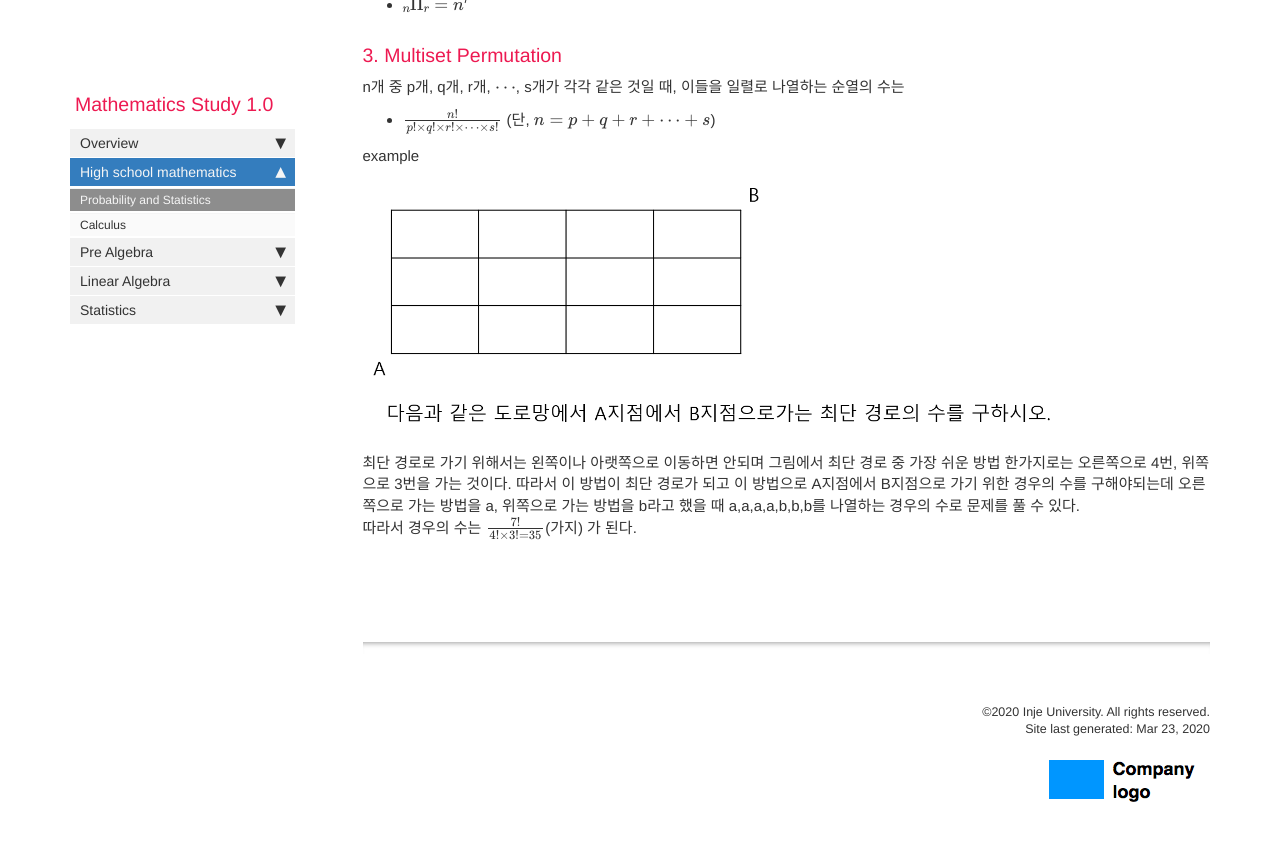
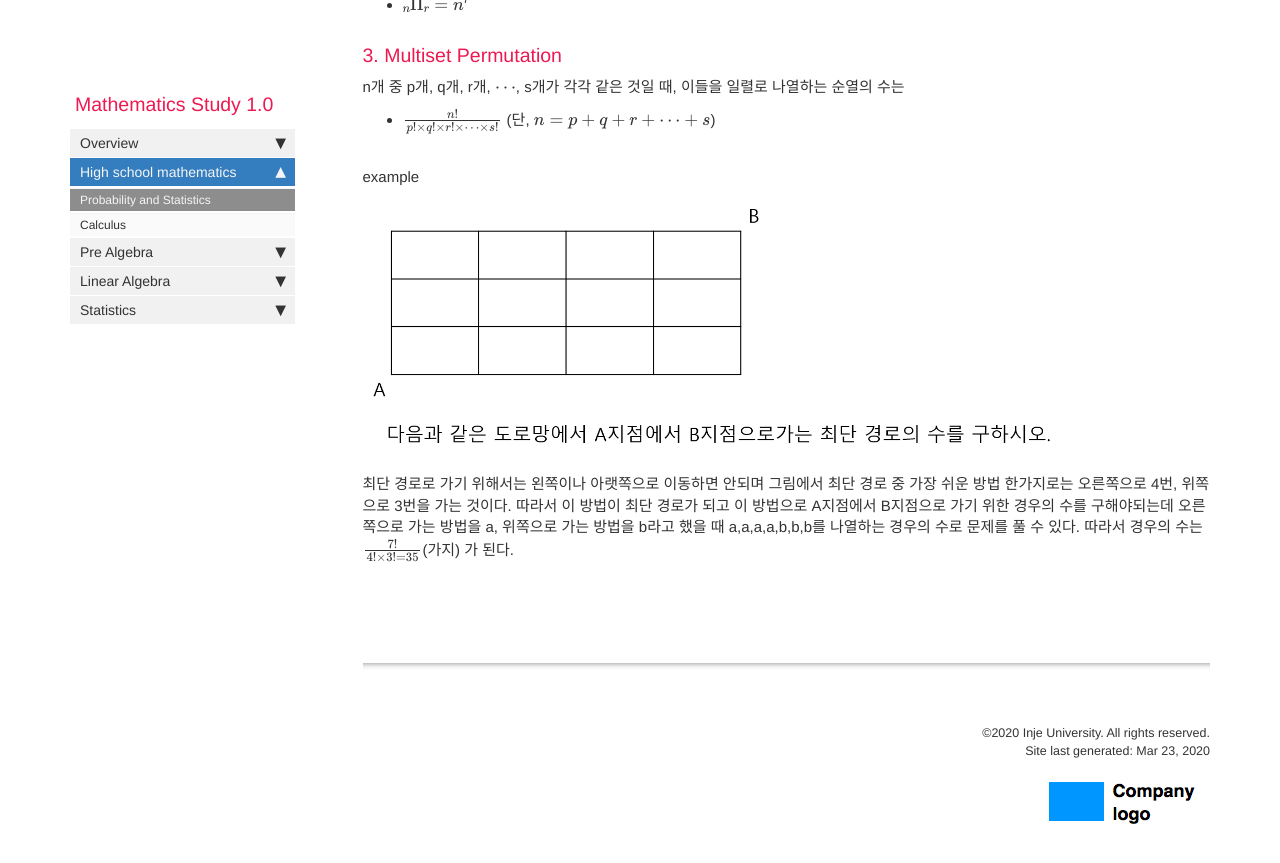
Before and after one commit to jongeunShin95/mathematics-study, a Jekyll site: the page built from pages/mydoc/mydoc_probability_and_statistics.md, in a window 1280 px wide and 900 px high, scrolled down 1467 px. Shown: the top 863 px of the window. Built offline with Jekyll 4.4.1, drawn with Linux system fonts in a browser that asks for light colours; formulas are drawn with MathJax 3; comment, search, counter and statistics services are not loaded.

Commit message:
add probability and statistics multiset permutation

```diff
--- a/pages/mydoc/mydoc_probability_and_statistics.md
+++ b/pages/mydoc/mydoc_probability_and_statistics.md
@@ -57,11 +57,11 @@ n개 중 p개, q개, r개, $\cdots$, s개가 각각 같은 것일 때, 이들을
 
 * $\frac{n!}{p! \times q! \times r! \times \cdots \times s!}$ (단, $n = p + q + r + \cdots + s$)
 
+<br>
 example
 
 {% include inline_image.html file="probability_and_statistics/number_of_cases/multiset_permutation/problem.png" alt="problem" %}
 
 최단 경로로 가기 위해서는 왼쪽이나 아랫쪽으로 이동하면 안되며 그림에서 최단 경로 중 가장 쉬운 방법 한가지로는 오른쪽으로 4번, 위쪽으로 3번을 가는 것이다.
 따라서 이 방법이 최단 경로가 되고 이 방법으로 A지점에서 B지점으로 가기 위한 경우의 수를 구해야되는데 오른쪽으로 가는 방법을 a, 위쪽으로 가는 방법을 b라고 했을 때
-a,a,a,a,b,b,b를 나열하는 경우의 수로 문제를 풀 수 있다.<br>
-따라서 경우의 수는 $\frac{7!}{4! \times 3! = 35}$(가지) 가 된다.
+a,a,a,a,b,b,b를 나열하는 경우의 수로 문제를 풀 수 있다. 따라서 경우의 수는 $\frac{7!}{4! \times 3! = 35}$(가지) 가 된다.
```
